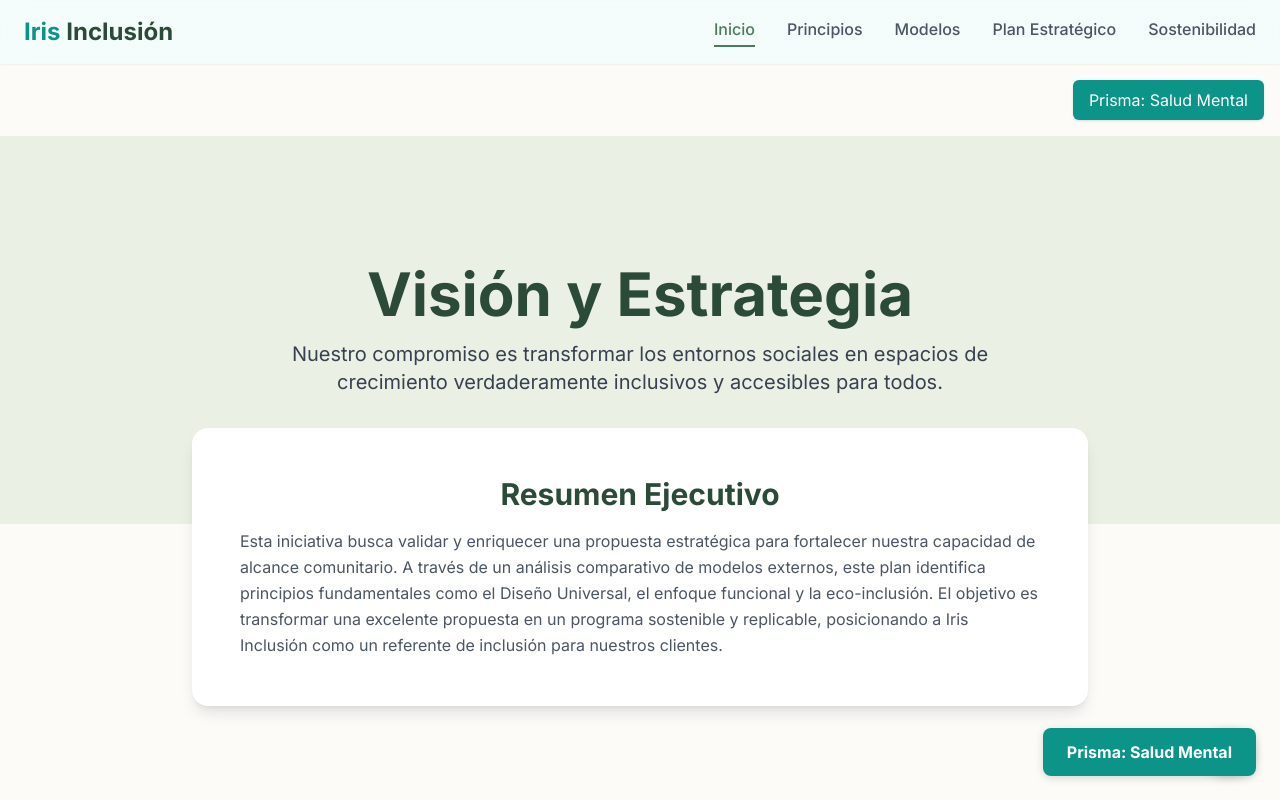
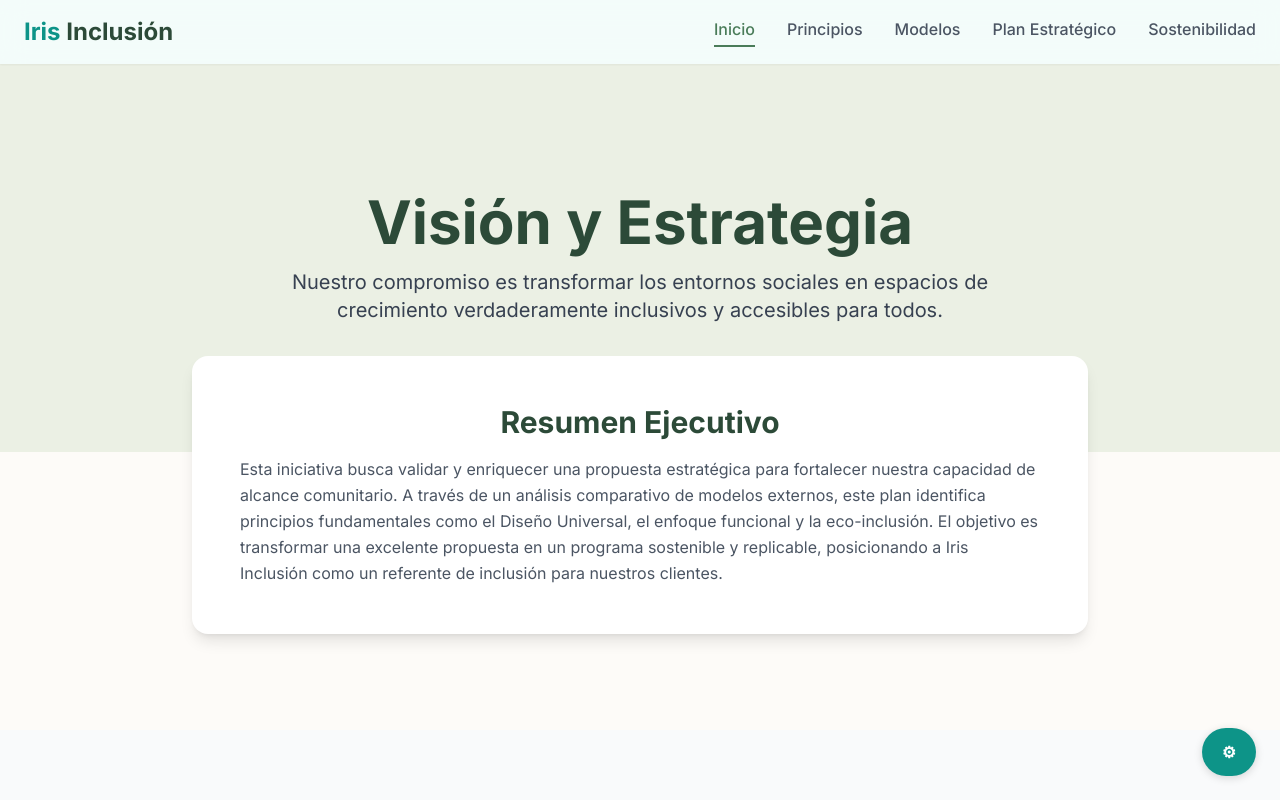
Before and after one commit to reyesbrostec/guia_salud_mental, a website: page dist/inclusion.html in a window 1280 px wide. Shown: the top 800 px of the page. Drawn offline with nearby package versions, Linux system fonts and the light colour scheme.

Commit message:
Update inclusion.html

```diff
--- a/dist/inclusion.html
+++ b/dist/inclusion.html
@@ -113,15 +113,7 @@
     </header>
 
     <main>
-<a href="index.html" class="fixed bottom-6 right-6 z-50 bg-[#0d9488] hover:bg-[#0d7a6b] text-white font-semibold px-6 py-3 rounded-lg shadow-md transition-colors" style="box-shadow: 0 2px 8px rgba(0,0,0,0.15);">
-    Prisma: Salud Mental
-</a>
 
-        <div class="w-full flex justify-end p-4">
-            <a href="index.html" class="inline-flex items-center px-4 py-2 bg-[#0d9488] text-white rounded-md shadow hover:bg-[#0d7a6b] transition-colors">
-                Prisma: Salud Mental
-            </a>
-        </div>
         <section id="inicio" class="py-20 md:py-32 bg-cover bg-center" style="background-color: #EBF0E4;">
             <div class="container mx-auto px-6 text-center">
                 <h1 class="text-4xl md:text-6xl font-bold text-[#2C4A38] mb-4">Visión y Estrategia</h1>
```
